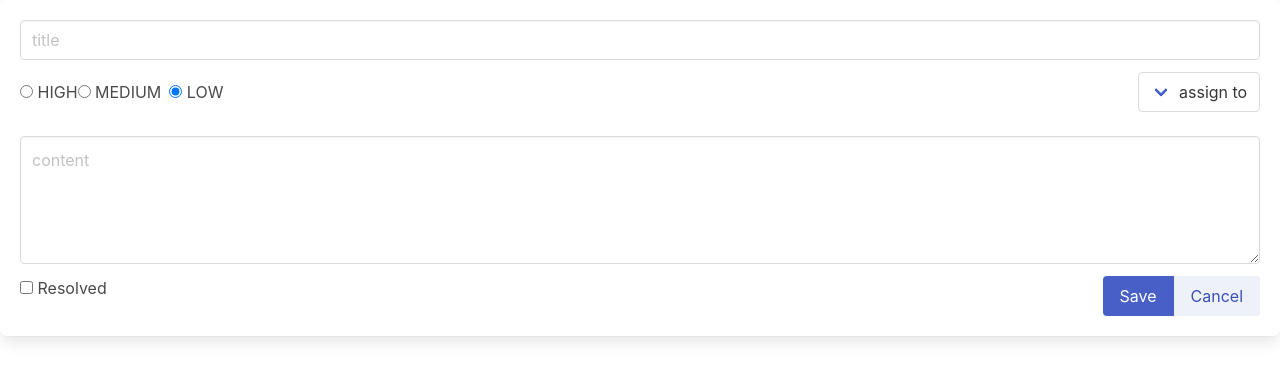
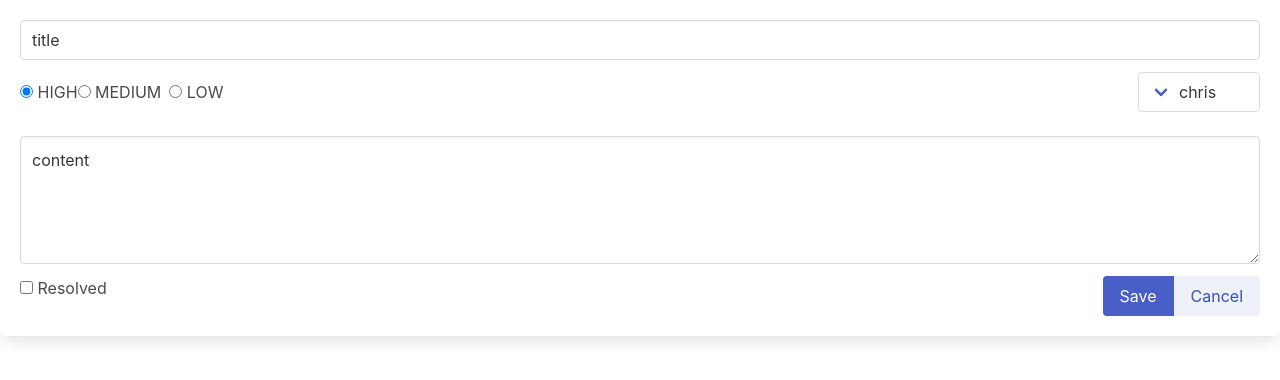
Before and after one commit to tim811223/ReactLab, a React (Vite) app in the folder CH9-Forms/ch9-todoitem/: page / in a window 1280 px wide. Shown: the top 380 px of the page. Built offline with nearby package versions, Linux system fonts and the light colour scheme; the HTML template or start-up script is replaced by a standard one.

Commit message:
修改Editor.tsx預設值由model傳入,並把預設值設定在App.tsx傳入Editor.tsx

```diff
--- a/CH9-Forms/ch9-todoitem/src/App.tsx
+++ b/CH9-Forms/ch9-todoitem/src/App.tsx
@@ -3,9 +3,17 @@
 import { Editor } from './ToDos/Editor'
 
 function App() {
+  ///設定預設值,傳入Editor component
+  const todo={
+    title:'title',
+    content:'content',
+    priority:0,
+    assignee:'chris',
+    resolved:false
+  };
   return (
     <>
-      <Editor/>
+      <Editor {...todo}/>
     </>
   )
 }
--- a/CH9-Forms/ch9-todoitem/src/ToDos/Editor.tsx
+++ b/CH9-Forms/ch9-todoitem/src/ToDos/Editor.tsx
@@ -1,13 +1,13 @@
 import { FC, useState } from "react";
-import { Priority } from "./ToDoItem";
+import { Props, Priority } from "./ToDoItem";
 import teammembers from "./team-members.json";
 
-export const Editor : FC =()=> {
-  const [title,setTitle] = useState<string>('');
-  const [priority,setPriority] = useState<Priority>(Priority.LOW);
-  const [assignee,setAssignee] = useState<string>('');
-  const [content,setContent] = useState<string>('');
-  const [resolved,setResolved] = useState<boolean>(false);
+export const Editor : FC<Props> = props => { ///預設值改為由model帶入,model<Props>並把用props參數來接收傳入的預設內容
+  const [title,setTitle] = useState<string>(props.title);
+  const [priority,setPriority] = useState<Priority>(props.priority);
+  const [assignee,setAssignee] = useState<string>(props.assignee ?? '');
+  const [content,setContent] = useState<string>(props.content);
+  const [resolved,setResolved] = useState<boolean>(props.resolved);
 
   const handleTitleChange:React.ChangeEventHandler<HTMLInputElement> = (e) => {setTitle(e.target.value);};
   const handlePriorityChange:React.ChangeEventHandler<HTMLInputElement> = (e) => {setPriority(parseInt(e.target.value));};
--- a/CH9-Forms/ch9-todoitem/src/ToDos/ToDoItem.tsx
+++ b/CH9-Forms/ch9-todoitem/src/ToDos/ToDoItem.tsx
@@ -8,5 +8,6 @@
   title:string;
   content:string;
   priority:Priority;
+  assignee?:string;
   resolved:boolean;
 }
```
